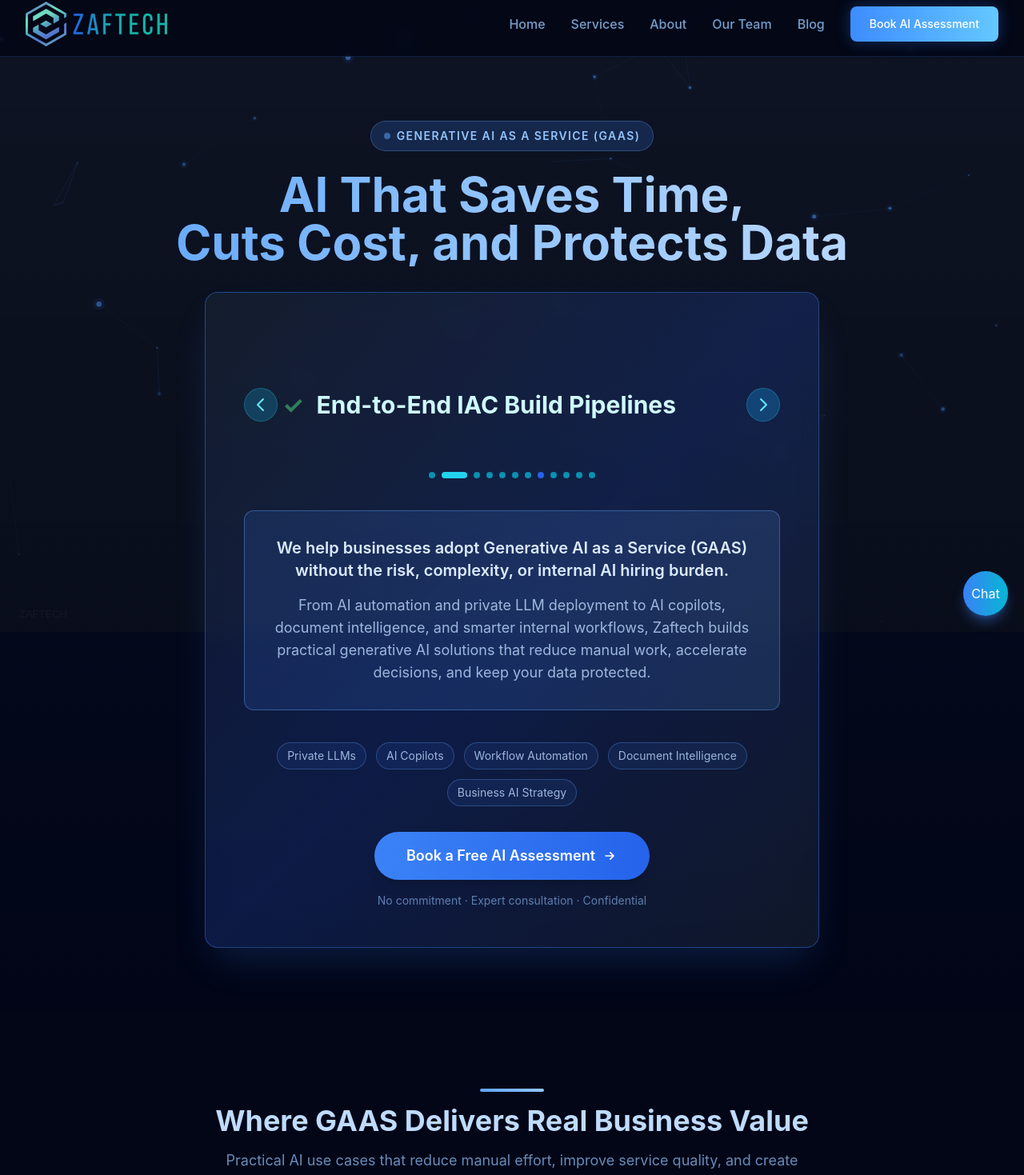
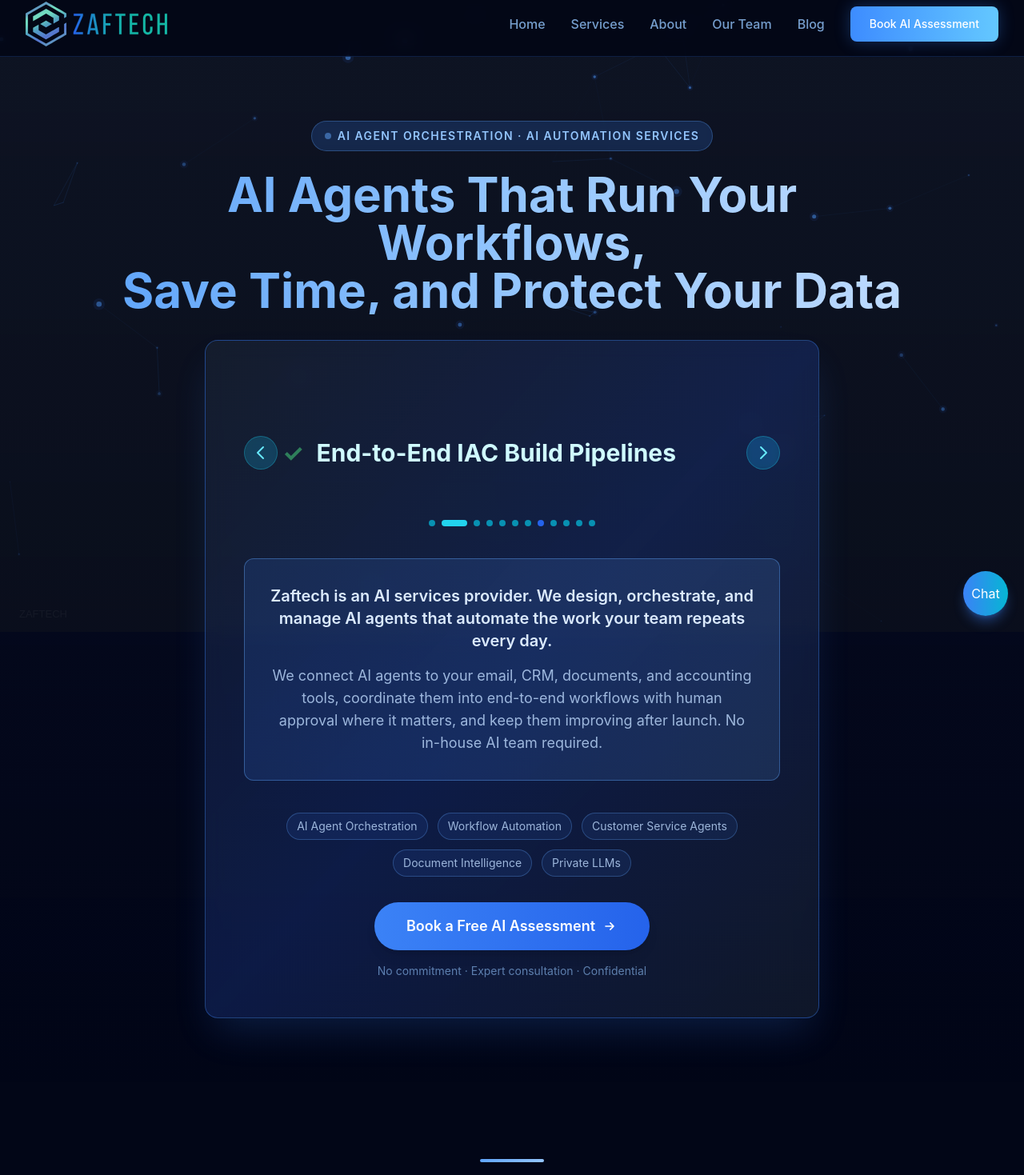
Before and after one commit to zaf-tech/zaftech-portfolio, a Next.js app: page / in a window 1280 px wide. Shown: the part 10-1479 px from the top of the page at 80% size. Built offline with nearby package versions, Linux system fonts and the light colour scheme.

Commit message:
Reposition site as AI agent orchestration & automation services provider

```diff
--- a/app/layout.tsx
+++ b/app/layout.tsx
@@ -13,7 +13,7 @@ const organizationSchema = {
   "url": "https://zaftech.ca",
   "logo": "https://zaftech.ca/images/logo.svg",
   "description":
-    "Enterprise AI enablement company specializing in private LLMs, agentic AI agents, and compliance-first AI adoption for Canadian enterprises.",
+    "AI services provider specializing in AI agent orchestration, AI workflow automation, and private LLM deployment for Canadian businesses.",
   "areaServed": { "@type": "Country", "name": "Canada" },
   "contactPoint": {
     "@type": "ContactPoint",
@@ -25,23 +25,23 @@ const organizationSchema = {
 export const metadata: Metadata = {
   metadataBase: new URL("https://zaftech.ca"),
   title: {
-    default: "Zaftech — Enterprise AI Consulting Canada",
+    default: "Zaftech — AI Agent Orchestration & Automation Services Canada",
     template: "%s | Zaftech",
   },
   description:
-    "From human accuracy to computer accuracy. Zaftech deploys private LLMs, pre-orchestrated AI agents, and compliance-first AI adoption for Canadian enterprises — secure, production-ready, weeks to deploy.",
+    "Zaftech designs, orchestrates, and manages AI agents that automate your business workflows — customer service, documents, sales, and finance. Private, secure, and live in weeks.",
   openGraph: {
     type: "website",
     siteName: "Zaftech",
-    title: "Zaftech — Enterprise AI Consulting Canada",
+    title: "Zaftech — AI Agent Orchestration & Automation Services Canada",
     description:
-      "From human accuracy to computer accuracy. Zaftech deploys private LLMs, pre-orchestrated AI agents, and compliance-first AI adoption for Canadian enterprises.",
+      "Zaftech designs, orchestrates, and manages AI agents that automate your business workflows. Private, secure, and live in weeks.",
   },
   twitter: {
     card: "summary_large_image",
-    title: "Zaftech — Enterprise AI Consulting Canada",
+    title: "Zaftech — AI Agent Orchestration & Automation Services Canada",
     description:
-      "From human accuracy to computer accuracy. Zaftech deploys private LLMs, pre-orchestrated AI agents, and compliance-first AI adoption for Canadian enterprises.",
+      "Zaftech designs, orchestrates, and manages AI agents that automate your business workflows. Private, secure, and live in weeks.",
   },
   verification: {
     google: process.env.NEXT_PUBLIC_GOOGLE_SITE_VERIFICATION,
--- a/app/page.tsx
+++ b/app/page.tsx
@@ -7,14 +7,14 @@ import type { Metadata } from "next"
 
 export const metadata: Metadata = {
   title: {
-    absolute: "Generative AI as a Service (GAAS) Canada | Zaftech",
+    absolute: "AI Agent Orchestration & Automation Services Canada | Zaftech",
   },
   description:
-    "Generative AI as a Service (GAAS) for Canadian businesses. Private AI, AI automation, AI copilots, and secure enterprise AI solutions for Ontario, BC, Alberta, and all provinces.",
+    "AI services provider for Canadian businesses. We build and orchestrate AI agents that automate customer service, documents, sales, and finance workflows. Private, secure, live in weeks.",
   openGraph: {
-    title: "Generative AI as a Service (GAAS) Canada | Zaftech",
+    title: "AI Agent Orchestration & Automation Services Canada | Zaftech",
     description:
-      "Secure GAAS solutions for Canadian businesses. Private LLMs, AI workflow automation, and enterprise AI consulting for measurable results.",
+      "AI agent orchestration and workflow automation for Canadian businesses, with private LLMs and managed optimisation.",
     url: "https://zaftech.ca",
   },
   alternates: {
@@ -35,13 +35,13 @@ export default function Home() {
               <div className="inline-flex items-center gap-2 px-4 py-2 bg-blue-500/20 rounded-full mb-6 backdrop-blur-sm border border-blue-400/30">
                 <div className="w-2 h-2 bg-blue-400 rounded-full animate-pulse"></div>
                 <span className="text-sm font-semibold text-blue-300 tracking-widest">
-                  GENERATIVE AI AS A SERVICE (GAAS)
+                  AI AGENT ORCHESTRATION · AI AUTOMATION SERVICES
                 </span>
               </div>
               <h2 className="text-4xl md:text-5xl lg:text-6xl font-heading font-bold text-transparent bg-clip-text bg-gradient-to-r from-blue-400 via-blue-300 to-blue-200 mb-6 leading-tight">
-                AI That Saves Time,
+                AI Agents That Run Your Workflows,
                 <br />
-                Cuts Cost, and Protects Data
+                Save Time, and Protect Your Data
               </h2>
             </div>
 
@@ -53,15 +53,15 @@ export default function Home() {
 
               <div className="mb-10 p-8 bg-gradient-to-r from-blue-500/15 to-blue-400/15 rounded-xl border border-blue-400/40">
                 <p className="text-lg md:text-xl text-blue-100 font-semibold leading-relaxed mb-4">
-                  We help businesses adopt Generative AI as a Service (GAAS) without the risk, complexity, or internal AI hiring burden.
+                  Zaftech is an AI services provider. We design, orchestrate, and manage AI agents that automate the work your team repeats every day.
                 </p>
                 <p className="text-base md:text-lg text-blue-200/80 leading-relaxed">
-                  From AI automation and private LLM deployment to AI copilots, document intelligence, and smarter internal workflows, Zaftech builds practical generative AI solutions that reduce manual work, accelerate decisions, and keep your data protected.
+                  We connect AI agents to your email, CRM, documents, and accounting tools, coordinate them into end-to-end workflows with human approval where it matters, and keep them improving after launch. No in-house AI team required.
                 </p>
               </div>
 
               <div className="flex flex-wrap justify-center gap-3 mb-8 text-sm text-blue-200/80">
-                {['Private LLMs', 'AI Copilots', 'Workflow Automation', 'Document Intelligence', 'Business AI Strategy'].map((item) => (
+                {['AI Agent Orchestration', 'Workflow Automation', 'Customer Service Agents', 'Document Intelligence', 'Private LLMs'].map((item) => (
                   <span key={item} className="rounded-full border border-blue-400/30 bg-blue-500/10 px-3 py-1.5">
                     {item}
                   </span>
@@ -95,17 +95,17 @@ export default function Home() {
             <div className="text-center mb-10">
               <div className="h-1 w-20 bg-gradient-to-r from-blue-400 to-blue-300 mx-auto rounded-full mb-4"></div>
               <h2 className="text-3xl md:text-4xl font-heading font-bold text-blue-200 mb-4">
-                Where GAAS Delivers Real Business Value
+                Where AI Agents Deliver Real Business Value
               </h2>
               <p className="text-lg text-blue-300/70 max-w-3xl mx-auto">
-                Practical AI use cases that reduce manual effort, improve service quality, and create measurable ROI.
+                Practical automations that reduce manual effort and improve service quality.
               </p>
             </div>
             <div className="grid grid-cols-1 md:grid-cols-3 gap-6">
               {[
                 {
-                  title: "AI Copilots for Teams",
-                  body: "Give your staff instant access to knowledge, summaries, and task support without exposing sensitive data to public AI tools.",
+                  title: "Multi-Agent Workflow Orchestration",
+                  body: "Chain specialised AI agents together to handle a process end to end — intake, decisions, follow-up — with human approval for edge cases.",
                 },
                 {
                   title: "Document & Workflow Automation",
@@ -135,7 +135,7 @@ export default function Home() {
             <div className="text-center mb-12 md:mb-16">
               <div className="h-1 w-20 bg-gradient-to-r from-blue-400 to-blue-300 mx-auto rounded-full mb-4"></div>
               <h2 className="text-3xl md:text-4xl font-heading font-bold text-blue-200 mb-4">
-                Why Enterprises Choose Zaftech
+                Why Businesses Choose Zaftech
               </h2>
               <p className="text-lg text-blue-300/70">
                 AI adoption done right — with your team in control and your
--- a/app/services/page.tsx
+++ b/app/services/page.tsx
@@ -4,11 +4,11 @@ import JsonLd from "@/components/JsonLd"
 import { provinces } from "@/lib/provinces"
 
 export const metadata: Metadata = {
-  title: "Generative AI as a Service (GAAS) for Canadian Businesses | Zaftech",
+  title: "AI Agent Orchestration & Automation Services for Canadian Businesses | Zaftech",
   description:
     "Generative AI as a Service for businesses in Canada. Private GenAI solutions, AI automation, AI copilots, and secure enterprise AI implementation for finance, healthcare, operations, and professional services.",
   openGraph: {
-    title: "Generative AI as a Service (GAAS) | Zaftech",
+    title: "AI Agent Orchestration & Automation Services | Zaftech",
     description:
       "Private AI, generative AI automation, and AI consulting for Canadian businesses. Production-ready GAAS solutions for secure and scalable AI adoption.",
     url: "https://zaftech.ca/services",
```
